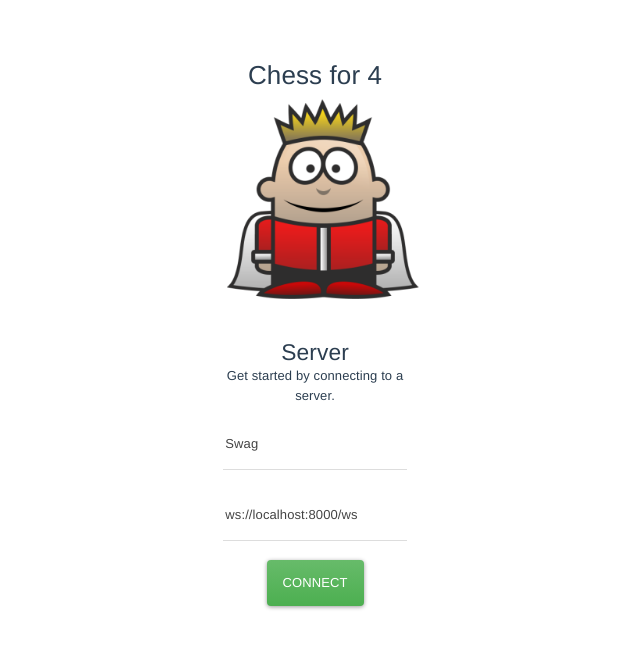
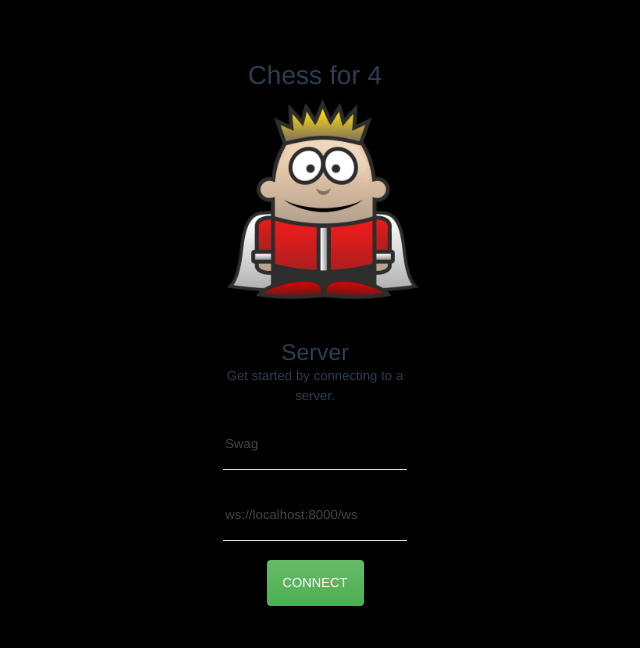
Before and after one commit to team142/angrychess, a Vue app in the folder client/: page / in a window 1280 px wide. Shown: the top 648 px of the page, without its empty margins (325-965 px from the left). Built offline with nearby package versions, Linux system fonts and the light colour scheme.

Commit message:
Clean up layout

```diff
--- a/client/public/index.html
+++ b/client/public/index.html
@@ -10,7 +10,7 @@
   <title>Chess for 4</title>
 </head>
 
-<body>
+<body style="background-color: #000">
   <noscript>
     <strong>We're sorry but chessfor4 doesn't work properly without JavaScript enabled. Please enable it to continue.</strong>
   </noscript>
--- a/client/src/components/HelloWorld.vue
+++ b/client/src/components/HelloWorld.vue
@@ -93,7 +93,10 @@ export default {
         alert("You need a nickname");
         return;
       }
-      this.NetworkManager.connect(this.state, B);
+      this.NetworkManager.connect(
+        this.state,
+        B
+      );
     },
 
     searchAgain() {
@@ -103,7 +106,6 @@ export default {
     createGame() {
       this.NetworkManager.createGame();
       this.state.admin = true;
-
     },
 
     joinGame(id) {
@@ -144,6 +146,9 @@ export default {
 
 <!-- Add "scoped" attribute to limit CSS to this component only -->
 <style scoped>
+body {
+  background: #000;
+}
 h3 {
   margin: 40px 0 0;
 }
@@ -158,4 +163,9 @@ li {
 a {
   color: #42b983;
 }
+#renderCanvas {
+  width: 100%;
+  height: 100%;
+  touch-action: none;
+}
 </style>
```
